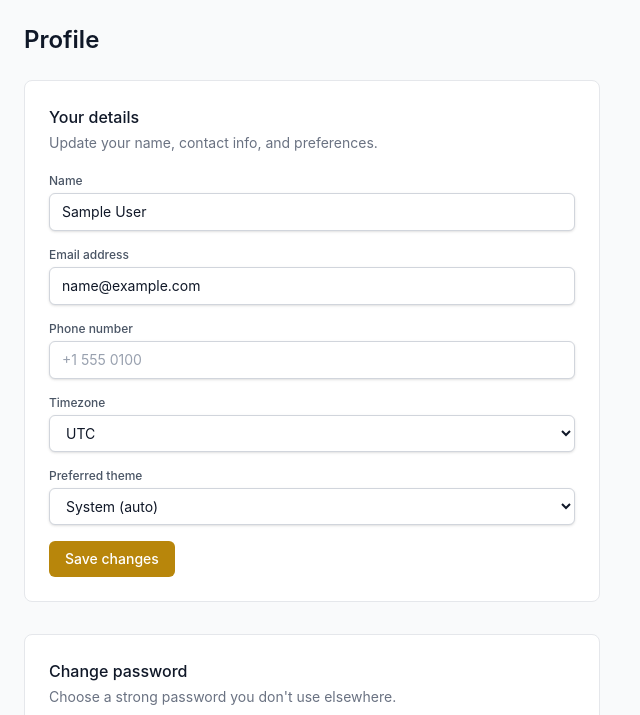
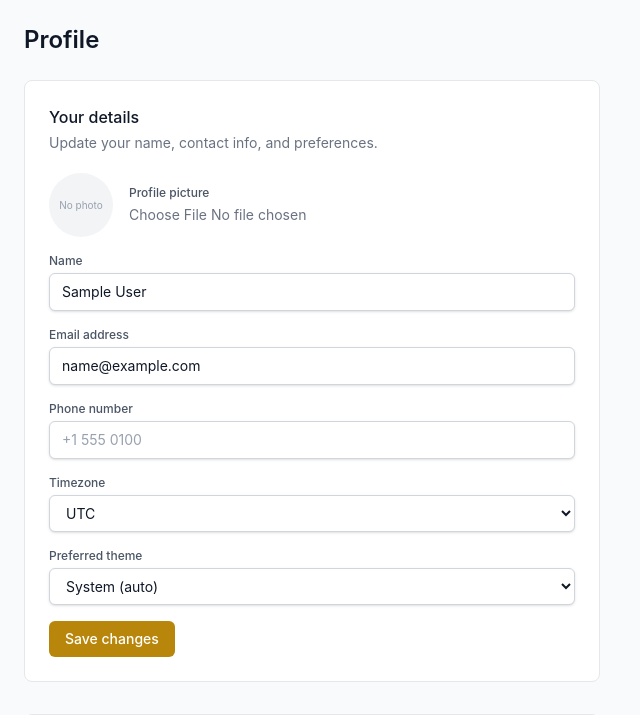
Before and after one commit to amirfuhrmann/gold7-django, a Django app: page /profile/ in a window 1280 px wide. Shown: the part 88-803 px from the top of the page, without its empty margins (0-640 px from the left). Run offline with Django 5.2, Linux system fonts and the light colour scheme; the visitor is signed in with stand-in values (Sample User, id 1); style sheets or scripts are compiled from the project's sources; parts of the project's set-up code (start-up, migrations or seed data) failed here and were passed over.

Commit message:
feat: add profile picture upload to profile page
Let users upload/replace/remove an avatar on /profile/ (JPEG/PNG/WebP,
<=5MB, auto-resized by the model). Show the avatar in the navbar. Covered
by tests using a temp MEDIA_ROOT.

Co-Authored-By: Claude Opus 4.8 (1M context) <noreply@anthropic.com>

```diff
--- a/src/core/forms.py
+++ b/src/core/forms.py
@@ -59,16 +59,49 @@ class AcceptInvitationForm(forms.Form):
 class ProfileForm(forms.ModelForm):
     """Edit ancillary profile details for the signed-in user."""
 
+    clear_profile_picture = forms.BooleanField(required=False, label=_("Remove current photo"))
+
     class Meta:
         model = User
-        fields = ["name", "email", "phone", "timezone", "preferred_theme"]
+        fields = ["profile_picture", "name", "email", "phone", "timezone", "preferred_theme"]
         widgets = {
+            "profile_picture": forms.FileInput(attrs={
+                "class": "block w-full text-sm text-gray-500 file:mr-3 file:rounded-md file:border-0 "
+                         "file:bg-primary file:px-3 file:py-1.5 file:text-white file:cursor-pointer",
+                "accept": "image/jpeg,image/png,image/webp",
+            }),
             "name": forms.TextInput(attrs={"class": "form-input", "placeholder": "Full name"}),
             "email": forms.EmailInput(attrs={"class": "form-input", "placeholder": "you@example.com"}),
             "phone": forms.TextInput(attrs={"class": "form-input", "type": "tel", "placeholder": "+1 555 0100"}),
             "timezone": forms.Select(attrs={"class": "form-input"}),
             "preferred_theme": forms.Select(attrs={"class": "form-input"}),
         }
+
+    def clean_profile_picture(self):
+        picture = self.cleaned_data.get("profile_picture")
+        if picture and hasattr(picture, "size"):
+            if picture.size > 5 * 1024 * 1024:
+                raise forms.ValidationError(_("Image must be under 5 MB."))
+            from PIL import Image
+
+            try:
+                img = Image.open(picture)
+                fmt = (img.format or "").upper()
+                if fmt not in ("JPEG", "MPO", "PNG", "WEBP"):
+                    raise forms.ValidationError(_("Only JPEG, PNG, and WebP images are allowed."))
+                img.verify()
+            except forms.ValidationError:
+                raise
+            except Exception as exc:  # noqa: BLE001
+                raise forms.ValidationError(_("Upload a valid image file.")) from exc
+            picture.seek(0)
+        return picture
+
+    def save(self, commit=True):
+        if self.cleaned_data.get("clear_profile_picture") and self.instance.profile_picture:
+            self.instance.profile_picture.delete(save=False)
+            self.instance.profile_picture = ""
+        return super().save(commit=commit)
 
     def clean_email(self):
         email = self.cleaned_data.get("email", "").strip()
--- a/src/core/views.py
+++ b/src/core/views.py
@@ -28,7 +28,7 @@ def profile_view(request):
 
     if request.method == "POST":
         if "update_profile" in request.POST:
-            profile_form = ProfileForm(request.POST, instance=user)
+            profile_form = ProfileForm(request.POST, request.FILES, instance=user)
             if profile_form.is_valid():
                 profile_form.save()
                 messages.success(request, "Profile updated.")
--- a/src/templates/base.html
+++ b/src/templates/base.html
@@ -30,7 +30,12 @@
         <nav class="flex items-center gap-4 text-sm">
           {% if user.is_superuser %}<a href="/{{ ADMIN_URL }}" target="_blank" rel="noopener" class="text-gray-600 dark:text-gray-300 hover:text-primary">Admin</a>{% endif %}
           <a href="/api/v1/docs/" class="text-gray-600 dark:text-gray-300 hover:text-primary">API</a>
-          <a href="{% url 'core:profile' %}" class="text-gray-600 dark:text-gray-300 hover:text-primary">{{ user.name|default:user.email }}</a>
+          <a href="{% url 'core:profile' %}" class="flex items-center gap-2 text-gray-600 dark:text-gray-300 hover:text-primary">
+            {% if user.profile_picture %}
+              <img src="{{ user.profile_picture.url }}" alt="" class="h-7 w-7 rounded-full object-cover" />
+            {% endif %}
+            <span>{{ user.name|default:user.email }}</span>
+          </a>
           <a href="{% url 'account:logout' %}" class="btn-primary">Sign out</a>
         </nav>
       </header>
--- a/src/templates/profile.html
+++ b/src/templates/profile.html
@@ -11,14 +11,39 @@
       <h2 class="font-medium mb-1">Your details</h2>
       <p class="text-sm text-gray-500 mb-5">Update your name, contact info, and preferences.</p>
 
-      <form method="post" class="space-y-4" novalidate>
+      <form method="post" enctype="multipart/form-data" class="space-y-4" novalidate>
         {% csrf_token %}
         {% if profile_form.non_field_errors %}
           <div class="rounded-md bg-red-50 border border-red-200 px-3 py-2 text-sm text-red-700">
             {{ profile_form.non_field_errors }}
           </div>
         {% endif %}
+
+        {# Profile picture: avatar preview + upload + remove #}
+        <div class="flex items-center gap-4">
+          <div class="h-16 w-16 shrink-0 rounded-full overflow-hidden bg-gray-100 dark:bg-dark-surface-elevated flex items-center justify-center">
+            {% if user.profile_picture %}
+              <img src="{{ user.profile_picture.url }}" alt="Profile picture" class="h-full w-full object-cover" />
+            {% else %}
+              <span class="text-[10px] text-gray-400">No photo</span>
+            {% endif %}
+          </div>
+          <div class="flex-1">
+            <label for="{{ profile_form.profile_picture.id_for_label }}" class="block text-xs font-medium text-gray-600 dark:text-gray-300 mb-1">
+              {{ profile_form.profile_picture.label }}
+            </label>
+            {{ profile_form.profile_picture }}
+            {% for error in profile_form.profile_picture.errors %}<p class="mt-1 text-xs text-red-600">{{ error }}</p>{% endfor %}
+            {% if user.profile_picture %}
+              <label class="mt-2 inline-flex items-center gap-2 text-xs text-gray-500">
+                {{ profile_form.clear_profile_picture }} Remove current photo
+              </label>
+            {% endif %}
+          </div>
+        </div>
+
         {% for field in profile_form %}
+          {% if field.name != "profile_picture" and field.name != "clear_profile_picture" %}
             <div>
               <label for="{{ field.id_for_label }}" class="block text-xs font-medium text-gray-600 dark:text-gray-300 mb-1">
                 {{ field.label }}
@@ -27,6 +52,7 @@
               {% if field.help_text %}<p class="mt-1 text-xs text-gray-400">{{ field.help_text }}</p>{% endif %}
               {% for error in field.errors %}<p class="mt-1 text-xs text-red-600">{{ error }}</p>{% endfor %}
             </div>
+          {% endif %}
         {% endfor %}
         <button type="submit" name="update_profile" class="btn-primary">Save changes</button>
       </form>
```
Also changed, not shown: src/tests/test_profile.py (+68 -1 lines). Lines whose indentation alone changed are shown as unchanged.
